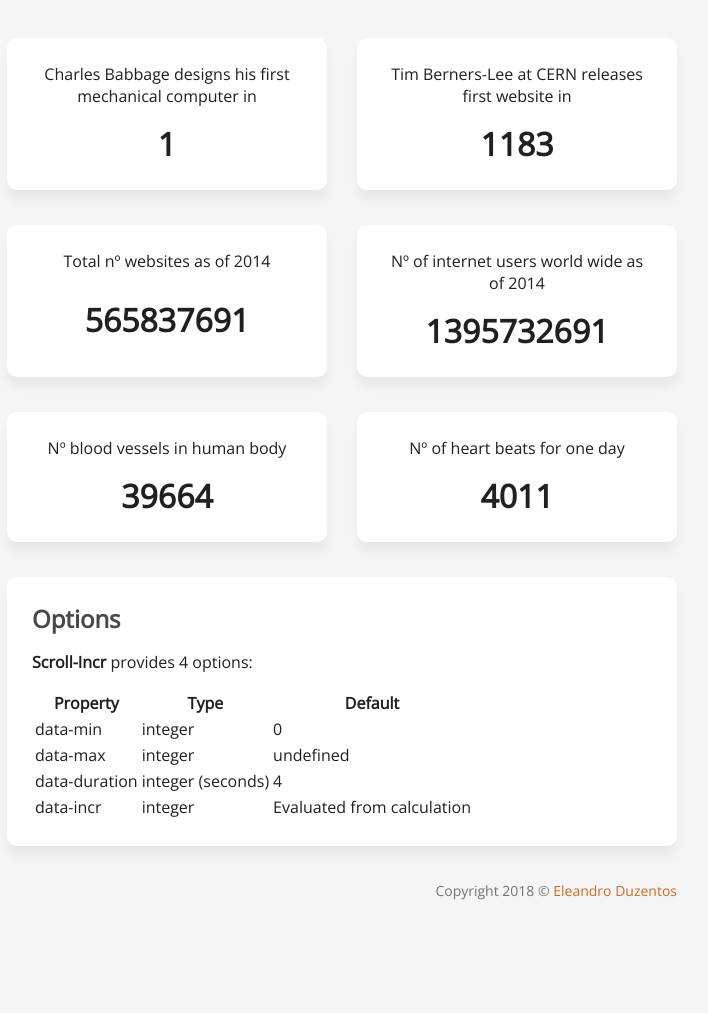
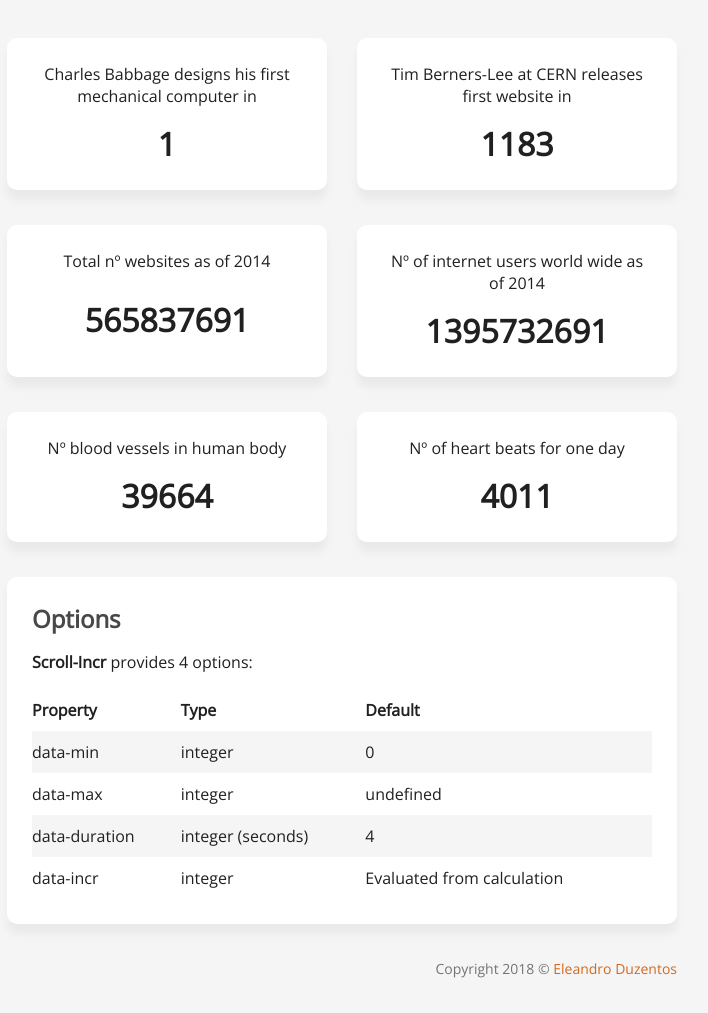
Before and after one commit to tinywall/numscroller, a website: page demo/index.html in a window 1280 px wide. Shown: the part 1955-2968 px from the top of the page, without its empty margins (298-1006 px from the left). Before the commit the page ends 2890 px from the top, so only its background shows below. Drawn offline with nearby package versions, Linux system fonts and the light colour scheme.

Commit message:
Added oveflow-x: auto for .options__table__wrapper

```diff
--- a/demo/sass/main.sass
+++ b/demo/sass/main.sass
@@ -2,6 +2,7 @@
 @import '../css/grid'
 
 $chocolate: #d2691e
+$body-background: #f5f5f5
 
 html,
 body
@@ -11,7 +12,7 @@ body
   margin:           0
   padding:          0
   font-family:      'Open Sans', sans-serif
-  background-color: #f5f5f5
+  background-color: $body-background
   color:            #202020
 
 .fork-link
@@ -79,11 +80,32 @@ body
   p
     margin: 0
 
+.options
+  &__table
+    border-spacing: 0
+    width: 100%
+
+    &__wrapper
+      width: 100%
+      overflow-x: auto
+
+    &__header
+      text-align: left
+
+    td,
+    th
+      padding: 10px 0
+      white-space: nowrap
+
+    &__body
+      tr:nth-child(odd)
+        background: $body-background
+
 .footer
   text-align: center
-  padding: 35px
-  font-size: 14px
-  color: #747474
+  padding:    35px
+  font-size:  14px
+  color:      #747474
 
   &__link
     color: $chocolate
```
Also changed, not shown: demo/css/main.css.
